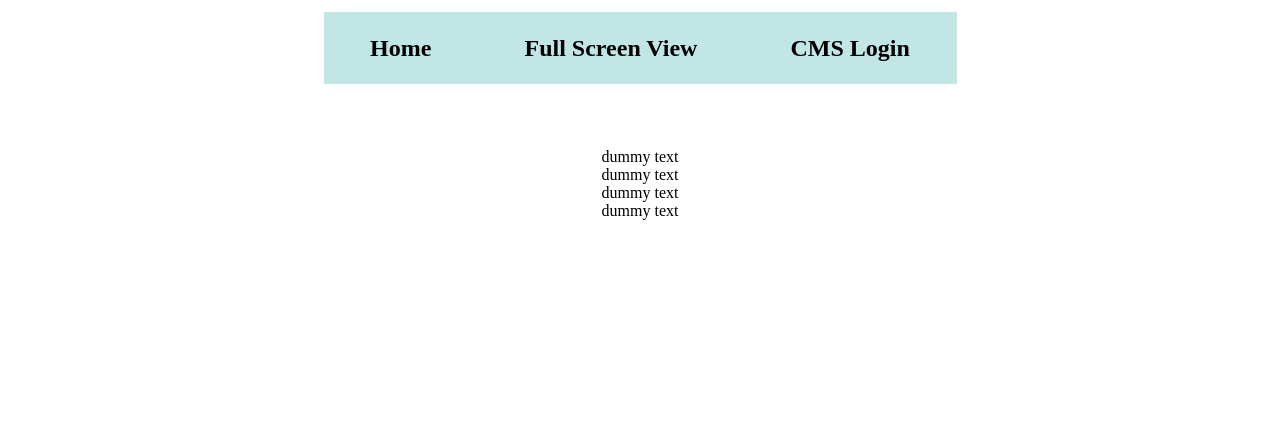
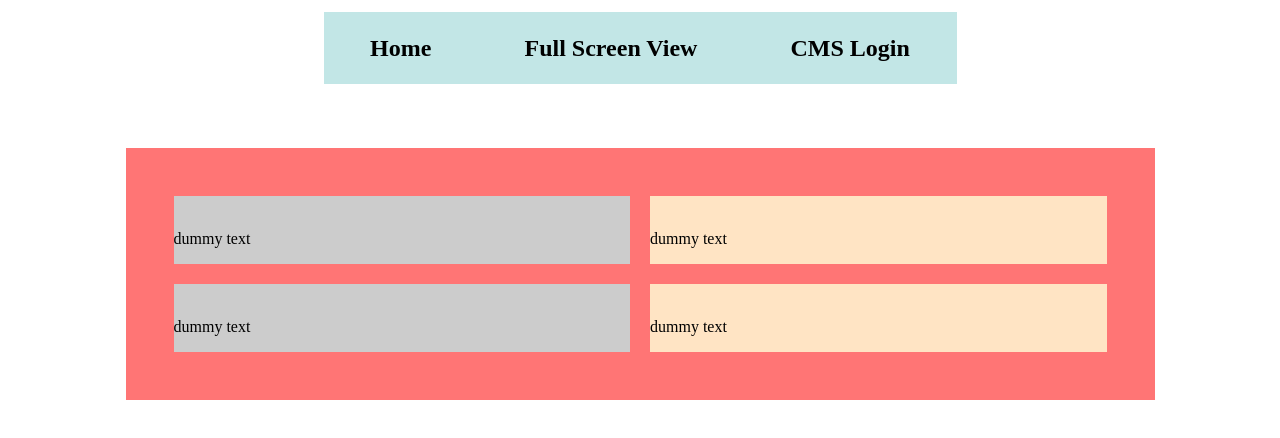
Before and after one commit to tw427/Blog-API, a React (Vite) app in the folder frontend/: page / in a window 1280 px wide. Shown: the top 438 px of the page. Built offline with nearby package versions, Linux system fonts and the light colour scheme.

Commit message:
Progress styling of Home component for our Home Page's posts view

```diff
--- a/frontend/components/home.jsx
+++ b/frontend/components/home.jsx
@@ -3,12 +3,24 @@ export const Home = () => {
     <>
       <main id="view-home">
         <section id="left-home">
-          <div className="left-test1">dummy text</div>
-          <div className="left-test2">dummy text</div>
+          <div className="left test1">
+            <img></img>
+            <p>dummy text</p>
+          </div>
+          <div className="left test2">
+            <img></img>
+            <p>dummy text</p>
+          </div>
         </section>
         <section id="right-home">
-          <div className="right-test1">dummy text</div>
-          <div className="right-test2">dummy text</div>
+          <div className="right test1">
+            <img></img>
+            <p>dummy text</p>
+          </div>
+          <div className="right test2">
+            <img></img>
+            <p>dummy text</p>
+          </div>
         </section>
       </main>
     </>
--- a/frontend/src/App.css
+++ b/frontend/src/App.css
@@ -1,6 +1,5 @@
 body, #root {
-  height: 100vh;
-  width: 100vw;
+  width: 100%;
   margin: 0;
 }
 
--- a/frontend/src/App.jsx
+++ b/frontend/src/App.jsx
@@ -1,4 +1,5 @@
 import { Home } from "../components/home";
+import "../styles/home.css";
 
 function App() {
   return (
--- a/frontend/styles/home.css
+++ b/frontend/styles/home.css
@@ -0,0 +1,23 @@
+#view-home {
+  display: grid;
+  grid-template: auto / 1fr 1fr;
+  gap: 20px;
+  background-color: rgb(255, 117, 117);
+  height: auto;
+  width: 933px;
+  padding: 48px;
+}
+
+#left-home, #right-home {
+  display: grid;
+  grid-column: 1fr;
+  gap: 20px;
+}
+
+.left {
+  background-color: rgb(204, 204, 204);
+}
+
+.right {
+  background-color: bisque;
+}
```
